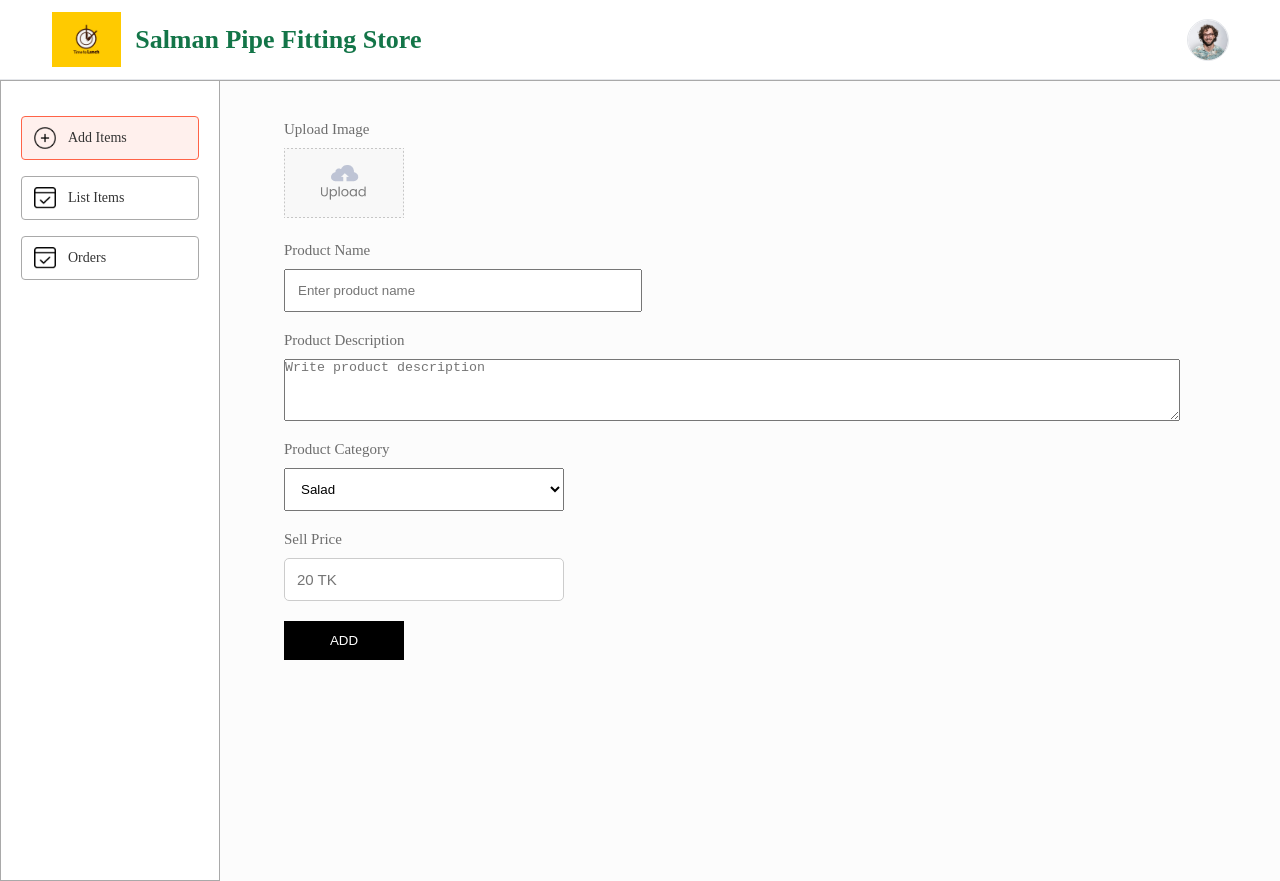
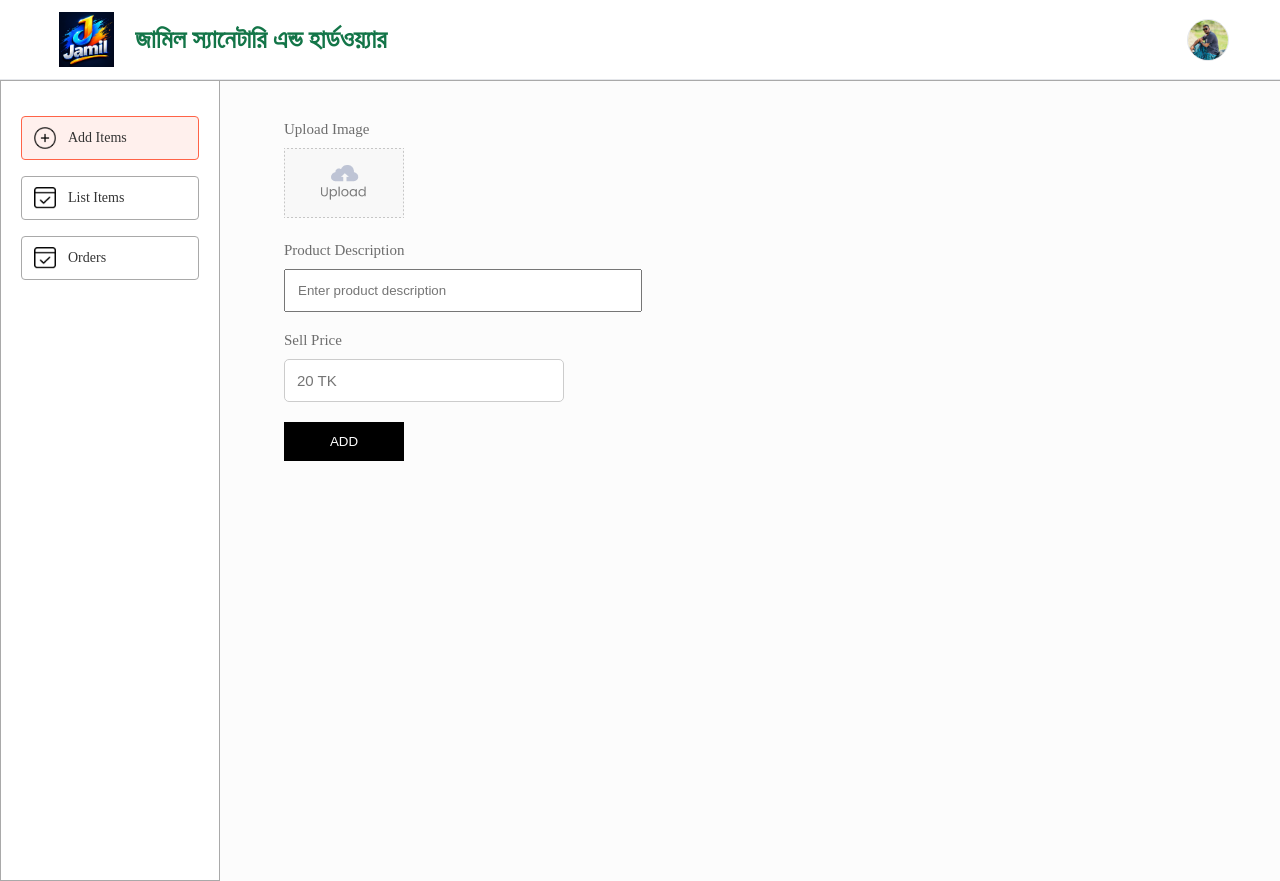
Before and after one commit to ali-hossain-nayan/Salman-Pipe-Fitting-Store, a React (Vite) app in the folder admin/: page /add in a window 1280 px wide. Built offline with nearby package versions, Linux system fonts and the light colour scheme.

Commit message:
admin-panel-updated

```diff
--- a/admin/src/components/Navbar/Navbar.css
+++ b/admin/src/components/Navbar/Navbar.css
@@ -20,7 +20,7 @@
     min-width: 0;
 }
 
-.navbar .logo {
+.navbar .jamil-logo {
     width: 70px;
     max-height: 55px;
     object-fit: contain;
--- a/admin/src/components/Navbar/Navbar.jsx
+++ b/admin/src/components/Navbar/Navbar.jsx
@@ -1,3 +1,4 @@
+
 import React from 'react'
 import './Navbar.css'
 import { assets } from '../../assets/assets'
@@ -7,18 +8,18 @@ const Navbar = () => {
         <nav className="navbar">
             <div className="navbar-brand">
                 <img
-                    className="logo"
-                    src={assets.logo}
+                    className="jamil-logo"
+                    src={assets.jamil_logo}
                     alt="Salman Pipe Fitting Store logo"
                 />
 
                 <h2 className="store-name">
-                    Salman Pipe Fitting Store
+                    জামিল স্যানেটারি এন্ড হার্ডওয়্যার
                 </h2>
             </div>
 
             <img
-                src={assets.profile_image}
+                src={assets.owner_image}
                 alt="Admin profile"
                 className="profile"
             />
--- a/admin/src/pages/Add/Add.jsx
+++ b/admin/src/pages/Add/Add.jsx
@@ -120,18 +120,18 @@ const Add = ({ baseURL }) => {
                 </div>
 
                 <div className="add-product-name flex-col">
-                    <p>Product Name</p>
+                    <p>Product Description</p>
                     <input
                         onChange={onChangeHandler}
                         value={data.name}
                         type="text"
                         name="name"
-                        placeholder="Enter product name"
+                        placeholder="Enter product description"
                         required
                     />
                 </div>
 
-                <div className="add-category-description flex-col">
+                {/* <div className="add-category-description flex-col">
                     <p>Product Description</p>
                     <textarea
                         onChange={onChangeHandler}
@@ -140,10 +140,10 @@ const Add = ({ baseURL }) => {
                         rows="4"
                         placeholder="Write product description"
                     />
-                </div>
+                </div> */}
 
                 <div className="add-category-price">
-                    <div className="add-category flex-col">
+                    {/* <div className="add-category flex-col">
                         <p>Product Category</p>
 
                         <select
@@ -161,7 +161,7 @@ const Add = ({ baseURL }) => {
                             <option value="Pasta">Pasta</option>
                             <option value="Noodles">Noodles</option>
                         </select>
-                    </div>
+                    </div> */}
 
                     <div className="add-price flex-col">
                         <p>Sell Price</p>
--- a/admin/src/pages/List/List.jsx
+++ b/admin/src/pages/List/List.jsx
@@ -72,7 +72,7 @@ const List = ({ baseURL }) => {
 
     return (
         <div className="list add flex-col">
-            <p className="list-heading">All Menu List</p>
+            <p className="list-heading">All Porduct List</p>
 
             {/* Search section */}
             <div className="list-search">
```
Also changed, not shown: admin/src/assets/assets.js (+4 -4 lines), admin/src/assets/jamil-logo.jpg (added), admin/src/assets/owner.jpeg (added).
